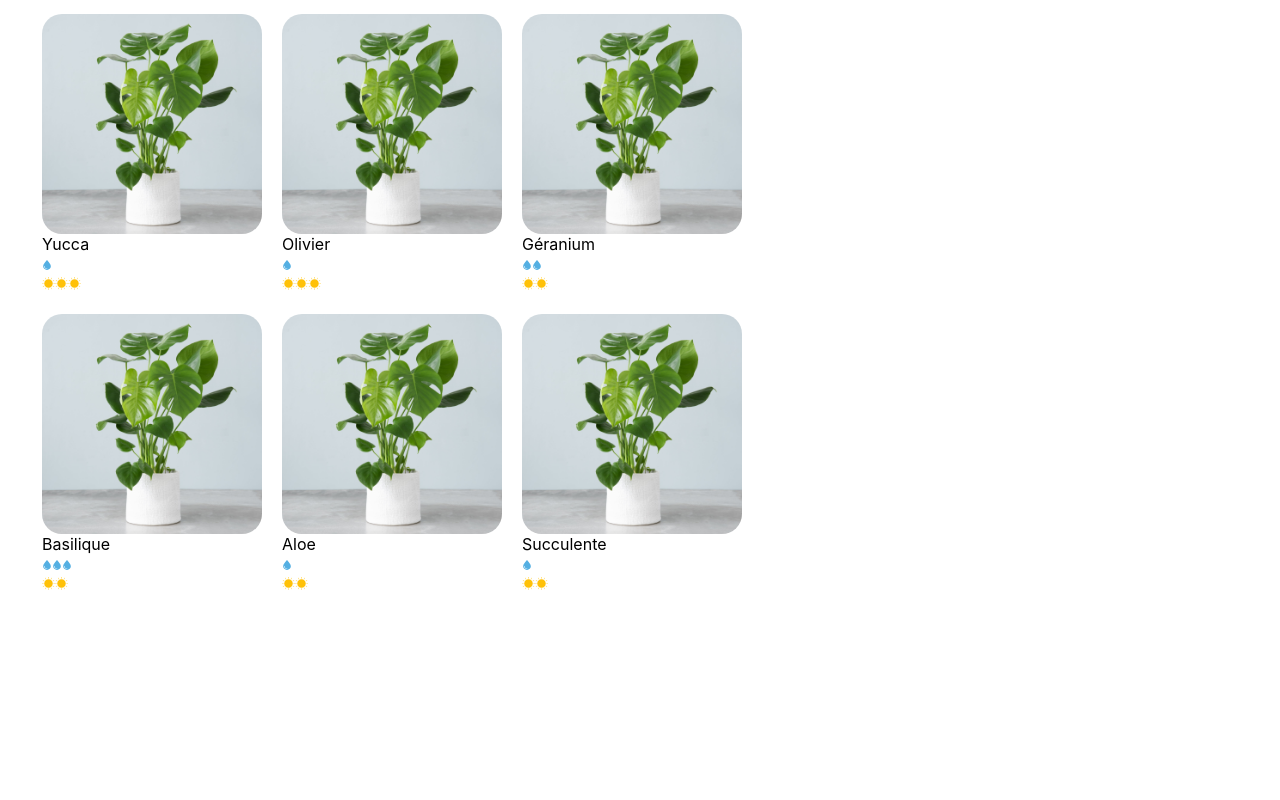
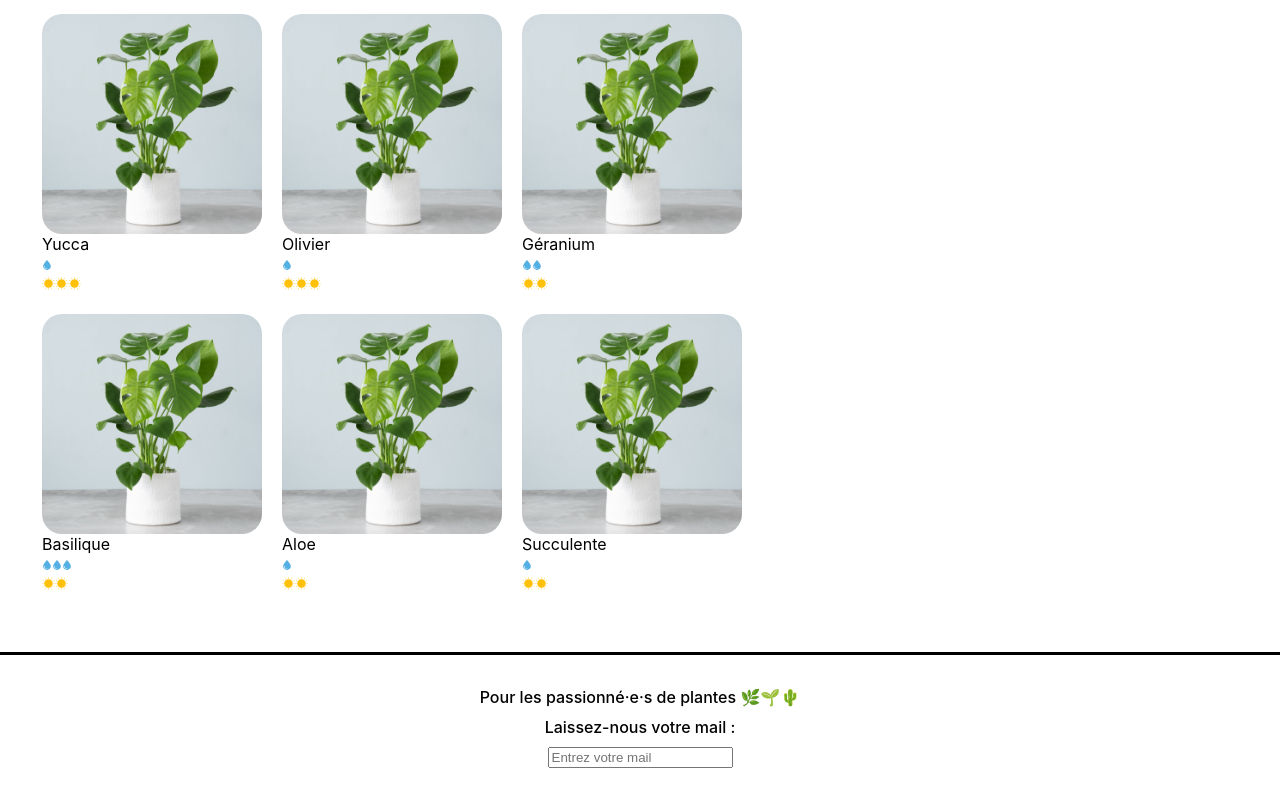
Before and after one commit to jamesattoh/React-App, a React (Create React App) app: page / in a window 1280 px wide. Shown: the part 638-1438 px from the top of the page. Before the commit the page ends 1290 px from the top, so only its background shows below. Built offline with nearby package versions, Linux system fonts and the light colour scheme.

Commit message:
components interaction via events, forms control

```diff
--- a/src/components/App.js
+++ b/src/components/App.js
@@ -3,6 +3,7 @@
 import ShoppingList from "./ShoppingList";
 import logo from "../assets/logo.png"
 import '../styles/banner.css'
+import Footer from "./Footer";
 
 function App() {
   return (
@@ -15,6 +16,7 @@
       </Banner>
       <ShoppingList />
       {/* <Cart /> */}
+      <Footer />
     </div>
   )
 
--- a/src/components/CareScale.js
+++ b/src/components/CareScale.js
@@ -1,5 +1,11 @@
 import Sun from '../assets/sun.svg'
 import Water from '../assets/water.svg'
+
+const quantityLabel = {
+	1: 'peu',
+	2: 'modérément',
+	3: 'beaucoup'
+}
 
 function CareScale({ scaleValue, careType }) {
 	const range = [1, 2, 3]
@@ -12,10 +18,18 @@
 		)
 
 	return (
-		<div>
+		<div
+			onClick={() =>
+				alert(
+					`Cette plante requiert ${quantityLabel[scaleValue]} ${
+						careType === 'light' ? 'de lumière' : "d'arrosage"
+					}`
+				)
+			}
+		>
 			{range.map((rangeElem) =>
 			/**
-			 * scaleValue sera la valeur de light ou wtaer : on itere avec map sur range
+			 * scaleValue sera la valeur de light ou water : on itere avec map sur range
 			 * a chaque fois que c'est >= a un elem de range on affiche la valeur de scaleType
 			 * Et scaleType est soit le soleil ou la goutte d'eau
 			 *
--- /dev/null
+++ b/src/components/Footer.js
@@ -0,0 +1,33 @@
+import { useState } from 'react'
+import '../styles/footer.css'
+
+function Footer() {
+	const [inputValue, setInputValue] = useState('')
+
+    function handleInput(e) {
+        setInputValue(e.target.value)
+    }
+
+    function handleBlur(){
+        if(!inputValue.includes('@')){
+            alert("Attention, il n'y a pas d'@, ceci n'est pas une adresse valide.")
+        }
+    }
+
+	return (
+		<footer className='lmj-footer'>
+			<div className='lmj-footer-elem'>
+				Pour les passionné·e·s de plantes 🌿🌱🌵
+			</div>
+			<div className='lmj-footer-elem'>Laissez-nous votre mail :</div>
+            <input
+				placeholder='Entrez votre mail'
+				onChange={handleInput}
+				value={inputValue}
+				onBlur={handleBlur}
+            />
+		</footer>
+	)
+}
+
+export default Footer
--- a/src/components/PlantItem.js
+++ b/src/components/PlantItem.js
@@ -1,10 +1,14 @@
 import CareScale from "./CareScale"
 import '../styles/plantItem.css'
+
+function handleClick(plantName) {
+	alert(`Vous voulez acheter 1 ${plantName}? Très bon choix 🌱✨`)
+}
 
 function PlantItem({ id, cover, name, light, water}){
 
     return(
-        <li key={id} className="lmj-plant-item">
+        <li key={id} className="lmj-plant-item" onClick={()=> handleClick}>
             <img className="lmj-plant-item-cover" src={cover} alt={`${name} cover`}/>
             {name}
             <div>
--- a/src/components/ShoppingList.js
+++ b/src/components/ShoppingList.js
@@ -59,6 +59,7 @@
 				{plantList.map(({id, cover, name, light, water}) => (
 
                         <PlantItem
+                            key={id}
                             id={id}
                             cover={cover}
                             name={name}
--- a/src/datas/plantList.js
+++ b/src/datas/plantList.js
@@ -5,7 +5,6 @@
 		name: 'monstera',
 		category: 'classique',
 		id: '1ed',
-		isBestSale: true,
 		light: 2,
 		water: 3,
 		cover: monstera
@@ -54,7 +53,6 @@
 		name: 'basilique',
 		category: 'extérieur',
 		id: '7ie',
-		isBestSale: true,
 		light: 2,
 		water: 3,
 		cover: monstera
--- /dev/null
+++ b/src/styles/footer.css
@@ -0,0 +1,14 @@
+.lmj-footer {
+	color: black;
+	padding: 32px;
+	border-top: solid 3px black;
+	display: flex;
+	justify-content: flex-start;
+	flex-direction: column;
+	align-items: center;
+	font-weight: 500;
+}
+
+.lmj-footer-elem {
+	margin-bottom: 10px;
+}
```
